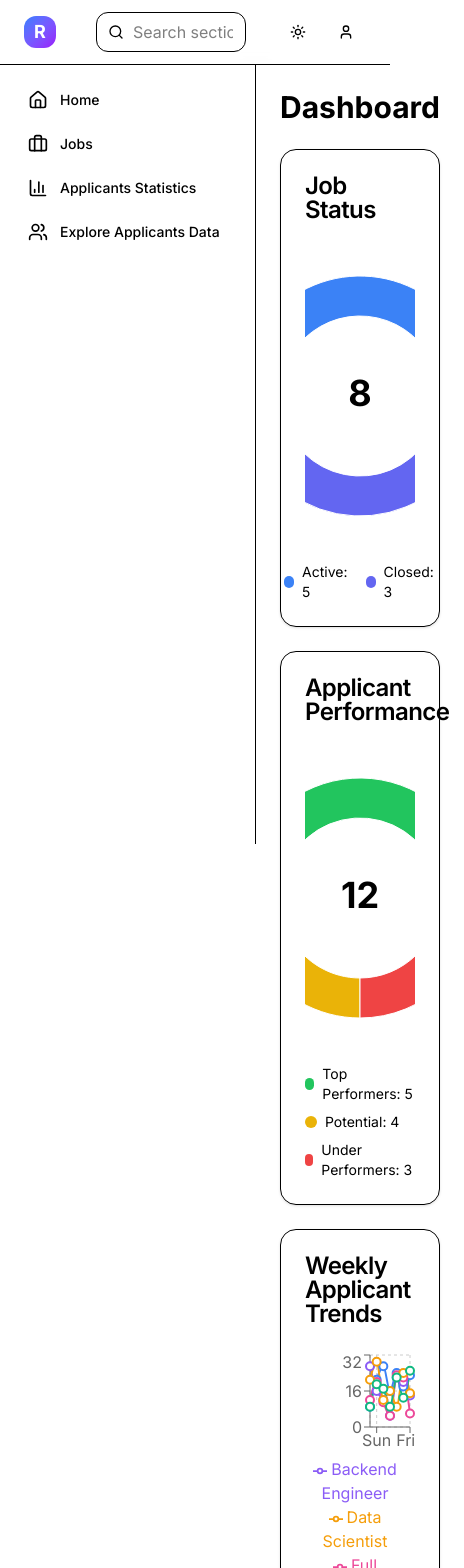
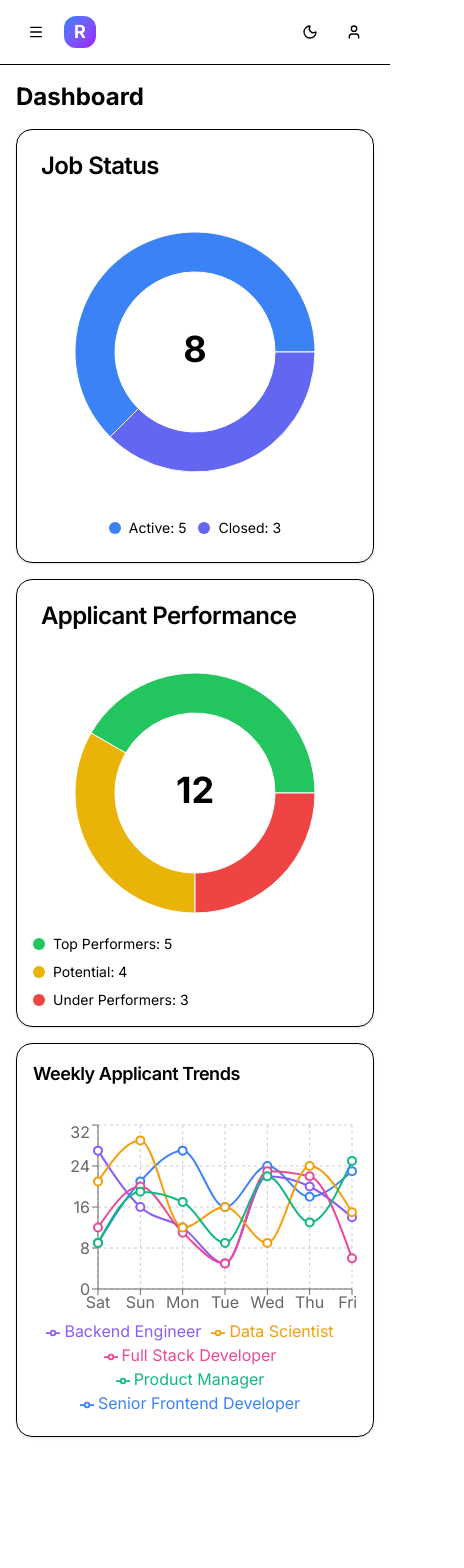
Before and after one commit to janitheranga/recruitly, a Next.js app: page / in a window 390 px wide. Shown: the top 1568 px of the page, 464 px wide, since content can reach past the window. After the commit the page ends 1453 px from the top, so only its background shows below. Built offline with nearby package versions, Linux system fonts and the light colour scheme.

Commit message:
Fixed the Header issues

```diff
--- a/app/applicants/[id]/page.tsx
+++ b/app/applicants/[id]/page.tsx
@@ -66,23 +66,25 @@ export default function ApplicantDetailPage() {
   };
 
   return (
-    <div className="space-y-6">
-      <div className="flex items-center gap-4">
+    <div className="space-y-4 sm:space-y-6">
+      <div className="flex items-center gap-2 sm:gap-4">
         <Link href="/applicants">
           <Button variant="ghost" size="icon">
             <ArrowLeft className="h-5 w-5" />
           </Button>
         </Link>
-        <h1 className="text-3xl font-bold">Applicant Details</h1>
+        <h1 className="text-2xl sm:text-3xl font-bold">Applicant Details</h1>
       </div>
 
-      <div className="grid gap-6 md:grid-cols-2">
+      <div className="grid gap-4 sm:gap-6 lg:grid-cols-2">
         {/* Basic Information */}
         <Card>
-          <CardHeader>
-            <CardTitle>Basic Information</CardTitle>
+          <CardHeader className="p-4 sm:p-6">
+            <CardTitle className="text-lg sm:text-xl">
+              Basic Information
+            </CardTitle>
           </CardHeader>
-          <CardContent className="space-y-4">
+          <CardContent className="space-y-3 sm:space-y-4 p-4 sm:p-6">
             <div>
               <label className="text-sm font-medium text-muted-foreground">
                 Name
@@ -119,10 +121,12 @@ export default function ApplicantDetailPage() {
 
         {/* Status & Actions */}
         <Card>
-          <CardHeader>
-            <CardTitle>Application Status</CardTitle>
+          <CardHeader className="p-4 sm:p-6">
+            <CardTitle className="text-lg sm:text-xl">
+              Application Status
+            </CardTitle>
           </CardHeader>
-          <CardContent className="space-y-4">
+          <CardContent className="space-y-3 sm:space-y-4 p-4 sm:p-6">
             <div>
               <label className="text-sm font-medium text-muted-foreground">
                 Current Status
@@ -180,11 +184,13 @@ export default function ApplicantDetailPage() {
 
       {/* Experience */}
       <Card>
-        <CardHeader>
-          <CardTitle>Years of Experience</CardTitle>
+        <CardHeader className="p-4 sm:p-6">
+          <CardTitle className="text-lg sm:text-xl">
+            Years of Experience
+          </CardTitle>
         </CardHeader>
-        <CardContent>
-          <pre className="whitespace-pre-wrap text-sm leading-relaxed">
+        <CardContent className="p-4 sm:p-6">
+          <pre className="whitespace-pre-wrap text-xs sm:text-sm leading-relaxed">
             {applicant.yearsOfExperience}
           </pre>
         </CardContent>
@@ -192,11 +198,13 @@ export default function ApplicantDetailPage() {
 
       {/* Qualifications */}
       <Card>
-        <CardHeader>
-          <CardTitle>Notable Qualifications</CardTitle>
+        <CardHeader className="p-4 sm:p-6">
+          <CardTitle className="text-lg sm:text-xl">
+            Notable Qualifications
+          </CardTitle>
         </CardHeader>
-        <CardContent>
-          <pre className="whitespace-pre-wrap text-sm leading-relaxed">
+        <CardContent className="p-4 sm:p-6">
+          <pre className="whitespace-pre-wrap text-xs sm:text-sm leading-relaxed">
             {applicant.notableQualifications}
           </pre>
         </CardContent>
@@ -204,11 +212,13 @@ export default function ApplicantDetailPage() {
 
       {/* Work Experience */}
       <Card>
-        <CardHeader>
-          <CardTitle>Notable Work Experience</CardTitle>
+        <CardHeader className="p-4 sm:p-6">
+          <CardTitle className="text-lg sm:text-xl">
+            Notable Work Experience
+          </CardTitle>
         </CardHeader>
-        <CardContent>
-          <pre className="whitespace-pre-wrap text-sm leading-relaxed">
+        <CardContent className="p-4 sm:p-6">
+          <pre className="whitespace-pre-wrap text-xs sm:text-sm leading-relaxed">
             {applicant.notableWorkExperience}
           </pre>
         </CardContent>
--- a/app/applicants/page.tsx
+++ b/app/applicants/page.tsx
@@ -45,11 +45,11 @@ export default function ApplicantsPage() {
   };
 
   return (
-    <div className="space-y-6">
-      <h1 className="text-3xl font-bold">Job Applicant Data</h1>
+    <div className="space-y-4 sm:space-y-6">
+      <h1 className="text-2xl sm:text-3xl font-bold">Job Applicant Data</h1>
 
       <Card>
-        <CardContent className="p-0">
+        <CardContent className="p-0 overflow-x-auto">
           <Table>
             <TableHeader>
               <TableRow>
@@ -75,7 +75,11 @@ export default function ApplicantsPage() {
                   </TableCell>
                   <TableCell className="text-right">
                     <Link href={`/applicants/${applicant.id}`}>
-                      <Button variant="ghost" size="sm">
+                      <Button
+                        variant="ghost"
+                        size="sm"
+                        className="text-xs sm:text-sm"
+                      >
                         <Eye className="h-4 w-4 mr-2" />
                         View
                       </Button>
--- a/app/jobs/page.tsx
+++ b/app/jobs/page.tsx
@@ -62,12 +62,12 @@ export default function JobsPage() {
   const totalPages = Math.ceil(jobs.length / jobsPerPage);
 
   return (
-    <div className="space-y-6">
-      <h1 className="text-3xl font-bold">Job Data</h1>
+    <div className="space-y-4 sm:space-y-6">
+      <h1 className="text-2xl sm:text-3xl font-bold">Job Data</h1>
 
       <Dialog open={isDialogOpen} onOpenChange={setIsDialogOpen}>
         <DialogTrigger asChild>
-          <Button size="lg" className="w-full md:w-auto">
+          <Button size="lg" className="w-full sm:w-auto">
             <Plus className="mr-2 h-5 w-5" />
             Create New Job
           </Button>
@@ -121,7 +121,7 @@ export default function JobsPage() {
       </Dialog>
 
       <Card>
-        <CardContent className="p-0">
+        <CardContent className="p-0 overflow-x-auto">
           <Table>
             <TableHeader>
               <TableRow>
@@ -136,9 +136,11 @@ export default function JobsPage() {
             <TableBody>
               {currentJobs.map((job) => (
                 <TableRow key={job.id}>
-                  <TableCell className="font-medium">{job.id}</TableCell>
-                  <TableCell>{job.title}</TableCell>
-                  <TableCell className="hidden md:table-cell max-w-md truncate">
+                  <TableCell className="font-medium text-sm">
+                    {job.id}
+                  </TableCell>
+                  <TableCell className="text-sm">{job.title}</TableCell>
+                  <TableCell className="hidden md:table-cell max-w-md truncate text-sm">
                     {job.description}
                   </TableCell>
                   <TableCell>
--- a/app/page.tsx
+++ b/app/page.tsx
@@ -132,11 +132,11 @@ export default function HomePage() {
   const lineColors = ["#3b82f6", "#8b5cf6", "#ec4899", "#f59e0b", "#10b981"];
 
   return (
-    <div className="space-y-6">
-      <h1 className="text-3xl font-bold">Dashboard</h1>
+    <div className="space-y-4 sm:space-y-6">
+      <h1 className="text-2xl sm:text-3xl font-bold">Dashboard</h1>
 
       {/* Doughnut Charts Row */}
-      <div className="grid grid-cols-1 md:grid-cols-2 gap-6">
+      <div className="grid grid-cols-1 md:grid-cols-2 gap-4 sm:gap-6">
         {/* Job Count Chart */}
         <Card className="bg-transparent">
           <CardHeader>
@@ -175,9 +175,9 @@ export default function HomePage() {
                 </text>
               </PieChart>
             </ResponsiveContainer>
-            <div className="flex justify-center gap-4 mt-4">
+            <div className="flex flex-wrap justify-center gap-3 sm:gap-4 mt-4">
               {jobData.map((entry, index) => (
-                <div key={index} className="flex items-center gap-2">
+                <div key={index} className="flex items-center gap-2 text-sm">
                   <div
                     className="w-3 h-3 rounded-full"
                     style={{ backgroundColor: entry.color }}
@@ -196,8 +196,12 @@ export default function HomePage() {
           <CardHeader>
             <CardTitle>Applicant Performance</CardTitle>
           </CardHeader>
-          <CardContent>
-            <ResponsiveContainer width="100%" height={300}>
+          <CardContent className="p-4 sm:p-6">
+            <ResponsiveContainer
+              width="100%"
+              height={250}
+              className="sm:h-[300px]"
+            >
               <PieChart>
                 <Pie
                   data={applicantData}
@@ -232,7 +236,7 @@ export default function HomePage() {
             </ResponsiveContainer>
             <div className="flex flex-col gap-2 mt-4">
               {applicantData.map((entry, index) => (
-                <div key={index} className="flex items-center gap-2">
+                <div key={index} className="flex items-center gap-2 text-sm">
                   <div
                     className="w-3 h-3 rounded-full"
                     style={{ backgroundColor: entry.color }}
@@ -249,11 +253,17 @@ export default function HomePage() {
 
       {/* Line Chart */}
       <Card>
-        <CardHeader>
-          <CardTitle>Weekly Applicant Trends</CardTitle>
+        <CardHeader className="p-4 sm:p-6">
+          <CardTitle className="text-lg sm:text-xl">
+            Weekly Applicant Trends
+          </CardTitle>
         </CardHeader>
-        <CardContent>
-          <ResponsiveContainer width="100%" height={400}>
+        <CardContent className="p-4 sm:p-6">
+          <ResponsiveContainer
+            width="100%"
+            height={300}
+            className="sm:h-[400px]"
+          >
             <LineChart data={lineChartData}>
               <CartesianGrid strokeDasharray="3 3" className="stroke-muted" />
               <XAxis dataKey="day" className="text-xs" />
--- a/app/statistics/page.tsx
+++ b/app/statistics/page.tsx
@@ -143,39 +143,47 @@ export default function StatisticsPage() {
   const lineColors = ["#3b82f6", "#8b5cf6", "#ec4899", "#f59e0b", "#10b981"];
 
   return (
-    <div className="space-y-6">
-      <h1 className="text-3xl font-bold">Job Applicant Statistics</h1>
+    <div className="space-y-4 sm:space-y-6">
+      <h1 className="text-2xl sm:text-3xl font-bold">
+        Job Applicant Statistics
+      </h1>
 
       {/* Filters */}
       <Card>
-        <CardHeader>
-          <CardTitle>Filters</CardTitle>
+        <CardHeader className="p-4 sm:p-6">
+          <CardTitle className="text-lg sm:text-xl">Filters</CardTitle>
         </CardHeader>
-        <CardContent className="flex flex-wrap gap-4">
-          <div className="flex flex-col gap-2">
-            <Label>Job Status</Label>
+        <CardContent className="flex flex-col sm:flex-row flex-wrap gap-4 p-4 sm:p-6">
+          <div className="flex flex-col gap-2 w-full sm:w-auto">
+            <Label className="text-sm">Job Status</Label>
             <div className="flex gap-2">
               <Button
                 variant={jobStatus === "Active" ? "default" : "outline"}
                 onClick={() => setJobStatus("Active")}
+                size="sm"
+                className="flex-1 sm:flex-initial"
               >
                 Active
               </Button>
               <Button
                 variant={jobStatus === "Closed" ? "default" : "outline"}
                 onClick={() => setJobStatus("Closed")}
+                size="sm"
+                className="flex-1 sm:flex-initial"
               >
                 Closed
               </Button>
             </div>
           </div>
 
-          <div className="flex flex-col gap-2">
-            <Label>Duration</Label>
-            <div className="flex gap-2">
+          <div className="flex flex-col gap-2 w-full sm:w-auto">
+            <Label className="text-sm">Duration</Label>
+            <div className="flex flex-col sm:flex-row gap-2">
               <Button
                 variant={durationType === "30days" ? "default" : "outline"}
                 onClick={() => setDurationType("30days")}
+                size="sm"
+                className="w-full sm:w-auto"
               >
                 Last 30 Days
               </Button>
@@ -186,9 +194,11 @@ export default function StatisticsPage() {
                 <DialogTrigger asChild>
                   <Button
                     variant={durationType === "custom" ? "default" : "outline"}
+                    size="sm"
+                    className="w-full sm:w-auto"
                   >
                     <Calendar className="mr-2 h-4 w-4" />
-                    Custom Duration
+                    Custom
                   </Button>
                 </DialogTrigger>
                 <DialogContent>
@@ -237,8 +247,8 @@ export default function StatisticsPage() {
 
       {/* Chart */}
       <Card>
-        <CardHeader>
-          <CardTitle>
+        <CardHeader className="p-4 sm:p-6">
+          <CardTitle className="text-base sm:text-lg md:text-xl break-words">
             Applicant Trends - {jobStatus} Jobs
             {durationType === "custom" &&
               customStartDate &&
@@ -249,8 +259,12 @@ export default function StatisticsPage() {
               )} - ${format(new Date(customEndDate), "MMM dd, yyyy")})`}
           </CardTitle>
         </CardHeader>
-        <CardContent>
-          <ResponsiveContainer width="100%" height={400}>
+        <CardContent className="p-4 sm:p-6">
+          <ResponsiveContainer
+            width="100%"
+            height={300}
+            className="sm:h-[400px]"
+          >
             <LineChart data={chartData}>
               <CartesianGrid strokeDasharray="3 3" className="stroke-muted" />
               <XAxis dataKey="period" className="text-xs" />
--- a/components/app-layout.tsx
+++ b/components/app-layout.tsx
@@ -9,6 +9,8 @@ import {
   Moon,
   Sun,
   User,
+  Menu,
+  X,
 } from "lucide-react";
 import Link from "next/link";
 import { usePathname } from "next/navigation";
@@ -22,6 +24,7 @@ import {
   DropdownMenuTrigger,
 } from "./ui/dropdown-menu";
 import { cn } from "@/lib/utils";
+import { useState, useEffect } from "react";
 
 const navigation = [
   { name: "Home", href: "/", icon: Home },
@@ -32,40 +35,71 @@ const navigation = [
 
 export function AppLayout({ children }: { children: React.ReactNode }) {
   const pathname = usePathname();
-  const { theme, setTheme } = useTheme();
+  const { theme, setTheme, resolvedTheme } = useTheme();
+  const [sidebarOpen, setSidebarOpen] = useState(false);
+  const [mounted, setMounted] = useState(false);
+
+  useEffect(() => {
+    setMounted(true);
+  }, []);
 
   return (
     <div className="min-h-screen bg-background">
-      {/* Header */}
-      <header className="sticky top-0 z-40 w-full border-b bg-background/95 backdrop-blur supports-[backdrop-filter]:bg-background/60">
-        <div className="flex h-16 items-center px-6 gap-4">
+      {/* Header - Full Width */}
+      <header className="sticky top-0 z-50 w-full border-b bg-background/95 backdrop-blur supports-backdrop-filter:bg-background/60">
+        <div className="flex h-16 items-center justify-between px-4 sm:px-6 gap-2 sm:gap-4">
+          {/* Left Section: Mobile Menu + Logo */}
+          <div className="flex items-center gap-2 sm:gap-4">
+            {/* Mobile Menu Button */}
+            <Button
+              variant="ghost"
+              size="icon"
+              className="lg:hidden"
+              onClick={() => setSidebarOpen(!sidebarOpen)}
+            >
+              {sidebarOpen ? (
+                <X className="h-5 w-5" />
+              ) : (
+                <Menu className="h-5 w-5" />
+              )}
+              <span className="sr-only">Toggle menu</span>
+            </Button>
+
             {/* Logo */}
             <Link href="/" className="flex items-center space-x-2">
-            <div className="h-8 w-8 rounded-xl bg-gradient-to-br from-blue-500 to-purple-600 flex items-center justify-center">
+              <div className="h-8 w-8 rounded-xl bg-linear-to-br from-blue-500 to-purple-600 flex items-center justify-center shrink-0">
                 <span className="text-white font-bold text-lg">R</span>
               </div>
               <span className="font-bold text-xl hidden sm:inline-block">
                 Recruitly
               </span>
             </Link>
+          </div>
 
-          {/* Search Bar */}
-          <div className="flex-1 max-w-md mx-4">
+          {/* Center Section: Search Bar */}
+          <div className="flex-1 max-w-md mx-4 hidden md:block">
             <div className="relative">
               <Search className="absolute left-3 top-1/2 -translate-y-1/2 h-4 w-4 text-muted-foreground" />
               <Input placeholder="Search sections..." className="pl-9" />
             </div>
           </div>
 
-          {/* Right side buttons */}
-          <div className="flex items-center gap-2">
+          {/* Right Section: Theme & Profile */}
+          <div className="flex items-center gap-1 sm:gap-2">
             <Button
               variant="ghost"
               size="icon"
-              onClick={() => setTheme(theme === "dark" ? "light" : "dark")}
+              onClick={() =>
+                setTheme(resolvedTheme === "dark" ? "light" : "dark")
+              }
             >
-              <Sun className="h-5 w-5 rotate-0 scale-100 transition-all dark:-rotate-90 dark:scale-0" />
-              <Moon className="absolute h-5 w-5 rotate-90 scale-0 transition-all dark:rotate-0 dark:scale-100" />
+              {!mounted ? (
+                <Moon className="h-5 w-5" />
+              ) : resolvedTheme === "dark" ? (
+                <Sun className="h-5 w-5" />
+              ) : (
+                <Moon className="h-5 w-5" />
+              )}
               <span className="sr-only">Toggle theme</span>
             </Button>
 
@@ -86,8 +120,21 @@ export function AppLayout({ children }: { children: React.ReactNode }) {
       </header>
 
       <div className="flex">
+        {/* Mobile Overlay */}
+        {sidebarOpen && (
+          <div
+            className="fixed inset-0 z-40 bg-black/50 lg:hidden"
+            onClick={() => setSidebarOpen(false)}
+          />
+        )}
+
         {/* Sidebar */}
-        <aside className="fixed left-0 top-16 z-30 h-[calc(100vh-4rem)] w-64 border-r bg-background">
+        <aside
+          className={cn(
+            "fixed left-0 top-16 z-40 h-[calc(100vh-4rem)] w-64 border-r bg-background transition-transform duration-200 ease-in-out lg:translate-x-0",
+            sidebarOpen ? "translate-x-0" : "-translate-x-full"
+          )}
+        >
           <nav className="flex flex-col gap-1 p-4">
             {navigation.map((item) => {
               const isActive = pathname === item.href;
@@ -95,6 +142,7 @@ export function AppLayout({ children }: { children: React.ReactNode }) {
                 <Link
                   key={item.name}
                   href={item.href}
+                  onClick={() => setSidebarOpen(false)}
                   className={cn(
                     "flex items-center gap-3 rounded-xl px-3 py-2.5 text-sm font-medium transition-colors",
                     isActive
@@ -111,7 +159,9 @@ export function AppLayout({ children }: { children: React.ReactNode }) {
         </aside>
 
         {/* Main Content */}
-        <main className="flex-1 ml-64 p-6">{children}</main>
+        <main className="flex-1 lg:ml-64 p-4 sm:p-6 w-full min-w-0">
+          <div className="mx-auto max-w-7xl">{children}</div>
+        </main>
       </div>
     </div>
   );
```
Lines whose indentation alone changed are shown as unchanged.
